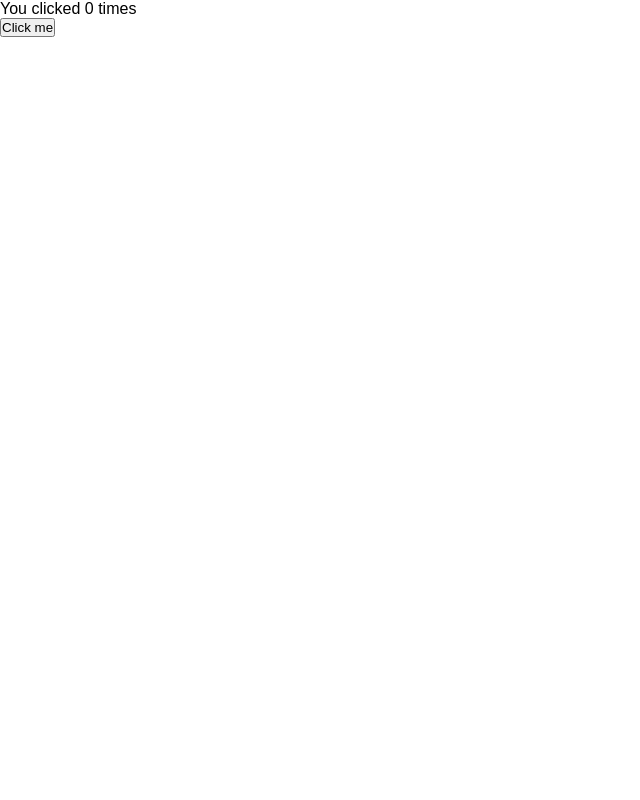
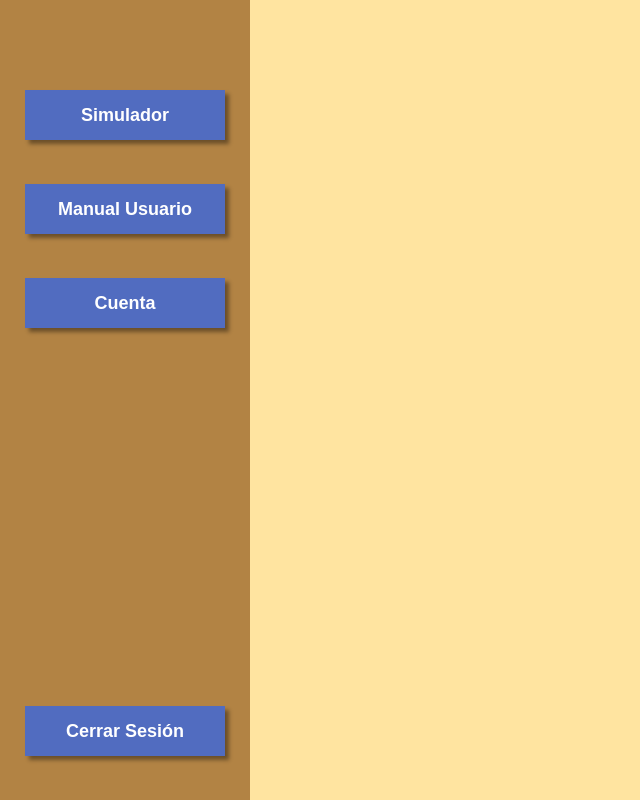
Before and after one commit to eloy98g/cache-simulator, a React app: page /dashboard in a window 1280 px wide. Shown: the whole page, without its empty margins (0-640 px from the left). Built offline with nearby package versions, Linux system fonts and the light colour scheme.

Commit message:
dashboard added and minor changes

```diff
--- a/src/containers/Dashboard.jsx
+++ b/src/containers/Dashboard.jsx
@@ -1,19 +1,31 @@
 /* eslint-disable */
-import React, { useEffect, useState } from 'react';
+import React from 'react';
+import '../styles/containers/Dashboard.scss';
+import { Link } from 'react-router-dom';
 
 const Dashboard = () => {
-  const [count, setCount] = useState(0);
-
-  // De forma similar a componentDidMount y componentDidUpdate
-  useEffect(() => {
-    // Actualiza el título del documento usando la API del navegador
-    document.title = `You clicked ${count} times`;
-  });
-
   return (
-    <div>
-      <p>You clicked {count} times</p>
-      <button onClick={() => setCount(count + 1)}>Click me</button>
+    <div className="dashboard">
+      <div className="dashboard-content">
+        <div className="sidebar">
+          <div className="sb-buttons">
+            <button type="button" className="sb-button">
+              Simulador
+            </button>
+            <button type="button" className="sb-button">
+              Manual Usuario
+            </button>
+            <button type="button" className="sb-button">
+              Cuenta
+            </button>
+          </div>
+          <Link to="/">
+            <button type="button" className="sb-button">
+              Cerrar Sesión
+            </button>
+          </Link>
+        </div>
+      </div>
     </div>
   );
 };
--- a/src/containers/Home.jsx
+++ b/src/containers/Home.jsx
@@ -1,5 +1,5 @@
 /* eslint-disable */
-import React, {useState} from 'react';
+import React, { useState } from 'react';
 import { Link } from 'react-router-dom';
 import '../styles/containers/Home.scss';
 
@@ -40,12 +40,16 @@ const Home = () => {
   return (
     <div className="window">
       <div className="window-content">
-        <h3 className="title">{isUser ? 'User Login': 'Admin Login'}</h3>
-        <InputButton text="Username or Email" />
-        <InputButton text="Password" />
+        <h3 className="title">
+          {isUser
+            ? 'Inicio de sesión Usuario'
+            : 'Inicio de sesión Administrador'}
+        </h3>
+        <InputButton text="Usuario o correo" />
+        <InputButton text="Contraseña" />
         <LoginButton />
         <p className="link" onClick={() => handleChange()}>
-          {isUser ? 'Acceso como Administrador': 'Acceso como Usuario'}
+          {isUser ? 'Acceso como Administrador' : 'Acceso como Usuario'}
         </p>
       </div>
     </div>
--- a/src/styles/Vars.scss
+++ b/src/styles/Vars.scss
@@ -15,3 +15,8 @@
 //Login
 $blue-primary: #516cc0;
 $blue-accent: #8d99be;
+
+//General
+$primary: #E6B271;
+$primary-darken: #B28344;
+$primary-lighten: #FFE4A0;
--- /dev/null
+++ b/src/styles/containers/Dashboard.scss
@@ -0,0 +1,54 @@
+@import '../Vars.scss';
+
+.dashboard {
+  background-color: $primary-lighten;
+  width: 100vw;
+  height: 100vh;
+  padding: 0;
+  margin: 0;
+}
+
+.dashboard-content {
+  width: 100%;
+  height: 100%;
+  display: flex;
+  flex-direction: row;
+  align-items: flex-start;
+}
+
+.sidebar{
+  width: 250px;
+  height: 100%;
+  display: flex;
+  flex-direction: column;
+  justify-content: space-between;
+  background-color: $primary-darken;
+  align-items: center;
+}
+
+.sb-buttons{
+  margin-top: 90px;
+  width: 200px;
+  align-items: center;
+  justify-content: center;
+}
+
+.sb-button {
+  border: none;
+  background-color: $blue-primary;
+  color: white;
+  width: 200px;
+  height: 50px;
+  outline: none;
+  justify-content: center;
+  margin-bottom: 44px;
+  align-items: center;
+  font-size: 18px;
+  font-weight: bold;
+  cursor: pointer;
+  box-shadow: 4px 4px 4px rgba(0, 0, 0, 0.4);
+}
+
+.sb-button:hover {
+  background-color: $blue-accent;
+}
```
